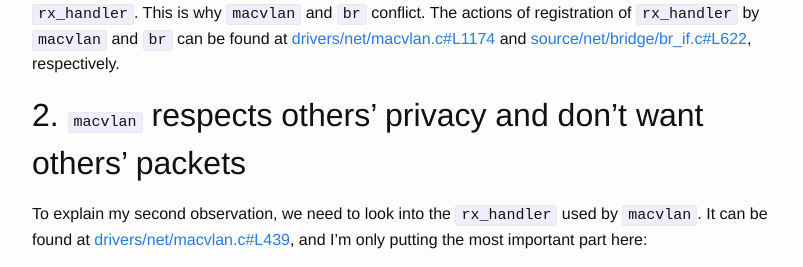
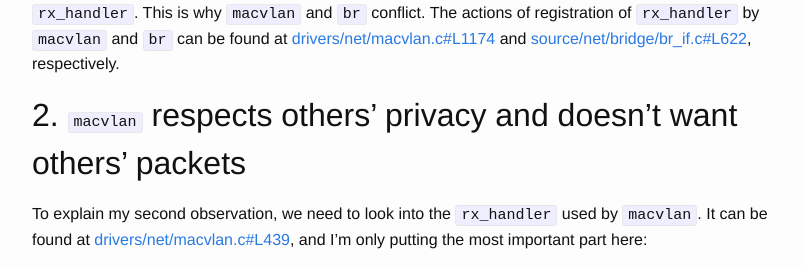
Before and after one commit to Cnly/cnly.github.io, a Jekyll site: the page built from _posts/2018-11-09-conflicts-and-limitations-of-bridge-and-macvlan-devices.md, in a window 1280 px wide and 900 px high, scrolled down 916 px. Shown: the part 163-430 px from the top of the window, without its empty margins (238-1041 px from the left). Built offline with Jekyll 4.4.1, drawn with Linux system fonts in a browser that asks for light colours.

Commit message:
Update Blog “2018-11-09-conflicts-and-limitations-of-bridge-and-macvlan-devices”

```diff
--- a/_posts/2018-11-09-conflicts-and-limitations-of-bridge-and-macvlan-devices.md
+++ b/_posts/2018-11-09-conflicts-and-limitations-of-bridge-and-macvlan-devices.md
@@ -23,7 +23,7 @@ To explain this, we need to see how `macvlan` and `br` manipulate a device in or
 
 It should be noted that according to that description, currently, a device can only have at most one `rx_handler`. This is why `macvlan` and `br` conflict. The actions of registration of `rx_handler` by `macvlan` and `br` can be found at [drivers/net/macvlan.c#L1174](https://elixir.bootlin.com/linux/v4.19.1/source/drivers/net/macvlan.c#L1174) and [source/net/bridge/br_if.c#L622](https://elixir.bootlin.com/linux/v4.19.1/source/net/bridge/br_if.c#L622), respectively.
 
-## 2. `macvlan` respects others' privacy and don't want others' packets
+## 2. `macvlan` respects others' privacy and doesn't want others' packets
 
 To explain my second observation, we need to look into the `rx_handler` used by `macvlan`. It can be found at [drivers/net/macvlan.c#L439](https://elixir.bootlin.com/linux/v4.19.1/source/drivers/net/macvlan.c#L439), and I'm only putting the most important part here:
 
```
